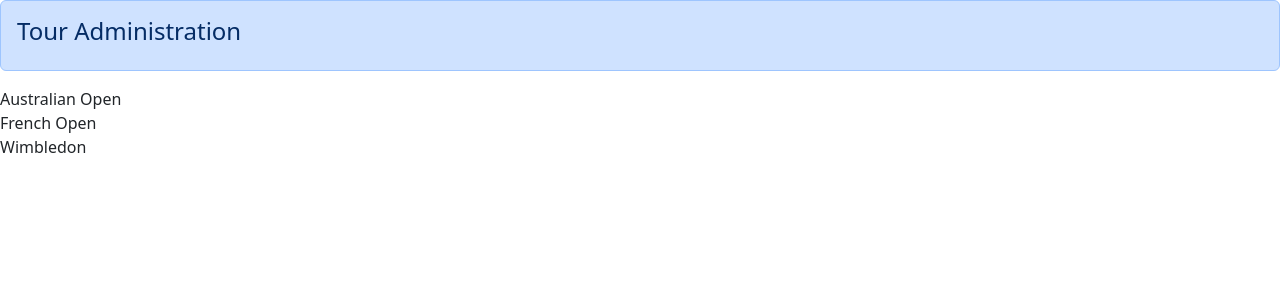
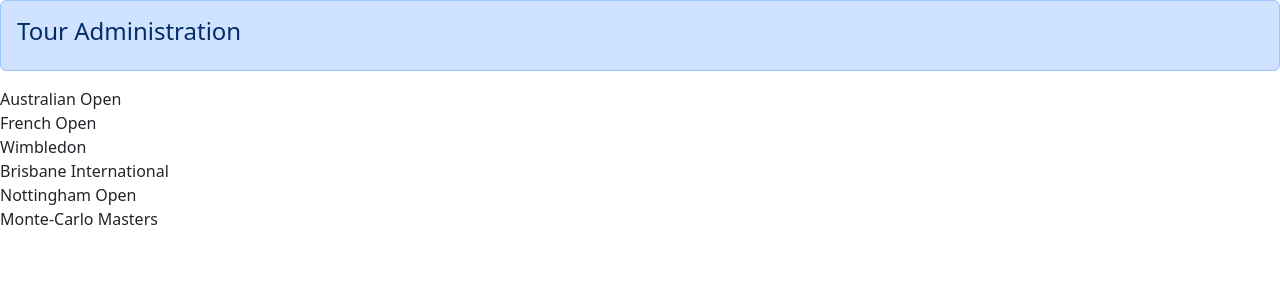
Before and after one commit to dazpaz/GameSetMatch, an Angular app in the folder src/WebApps/TourAdmin/: page / in a window 1280 px wide. Shown: the top 300 px of the page. Built offline with nearby package versions, Linux system fonts and the light colour scheme.

Commit message:
Add additional test tournaments

```diff
--- a/src/WebApps/TourAdmin/src/app/tour/tournament-data.ts
+++ b/src/WebApps/TourAdmin/src/app/tour/tournament-data.ts
@@ -40,6 +40,45 @@
       mensDoubles: true,
       womensDoubles: true,
       mixedDoubles: true
+    },
+    {
+      tournamentId: '4',
+      title: 'Brisbane International',
+      level: TournamentLevel.GSM500,
+      surface: Surface.Hard,
+      venue: 'Brisbane Tennis Centre',
+      country: 'Australia',
+      mensSingles: true,
+      womensSingles: true,
+      mensDoubles: true,
+      womensDoubles: true,
+      mixedDoubles: false
+    },
+    {
+      tournamentId: '5',
+      title: 'Nottingham Open',
+      level: TournamentLevel.GSM250,
+      surface: Surface.Hard,
+      venue: 'Nottingham Tennis Centre',
+      country: 'United Kingdom',
+      mensSingles: false,
+      womensSingles: true,
+      mensDoubles: false,
+      womensDoubles: true,
+      mixedDoubles: false
+    },
+    {
+      tournamentId: '6',
+      title: 'Monte-Carlo Masters',
+      level: TournamentLevel.GSM1000,
+      surface: Surface.Clay,
+      venue: 'Monte Carlo Country Club',
+      country: 'Monaco',
+      mensSingles: true,
+      womensSingles: false,
+      mensDoubles: true,
+      womensDoubles: false,
+      mixedDoubles: false
     }
   ]
 }
--- a/src/WebApps/TourAdmin/src/app/tour/tournament.ts
+++ b/src/WebApps/TourAdmin/src/app/tour/tournament.ts
@@ -8,9 +8,9 @@
 export enum TournamentLevel {
     GrandSlam,
     TourFinals,
-    Masters1000,
-    ATP500,
-    ATP250
+    GSM1000,
+    GSM500,
+    GSM250
 }
 
 export interface ITournament {
```
